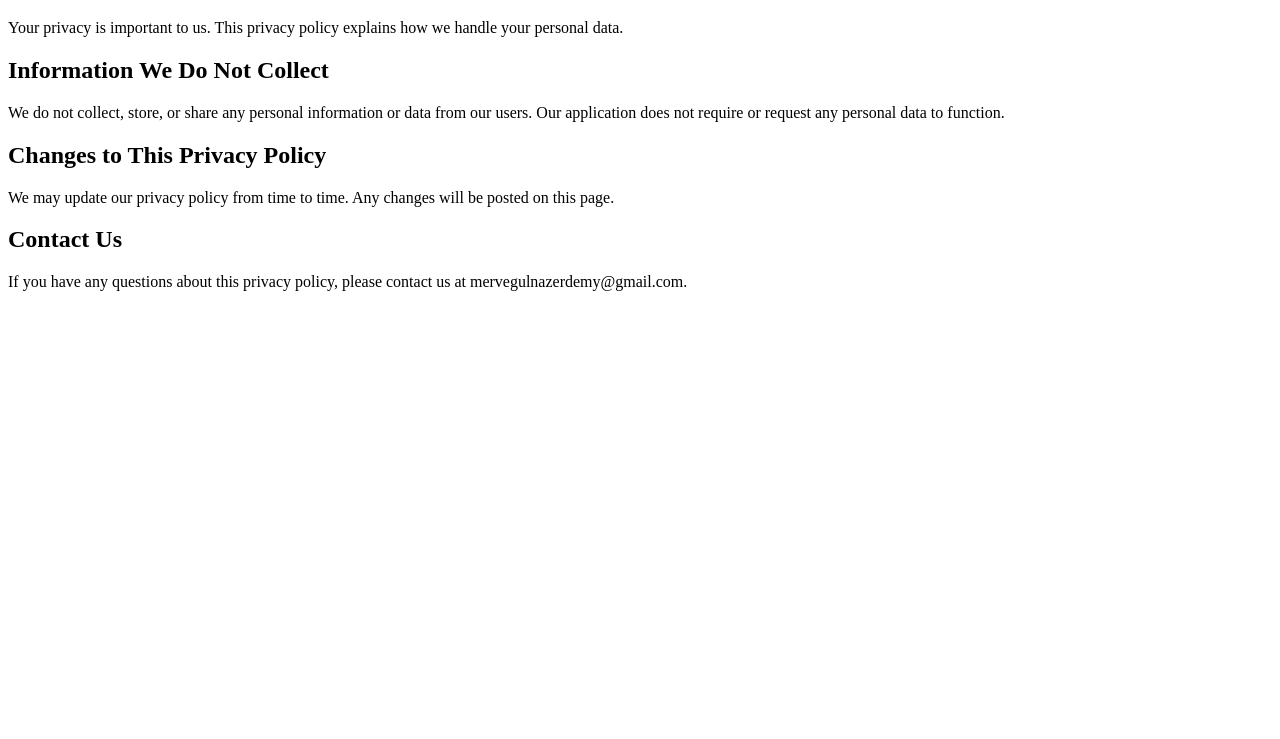
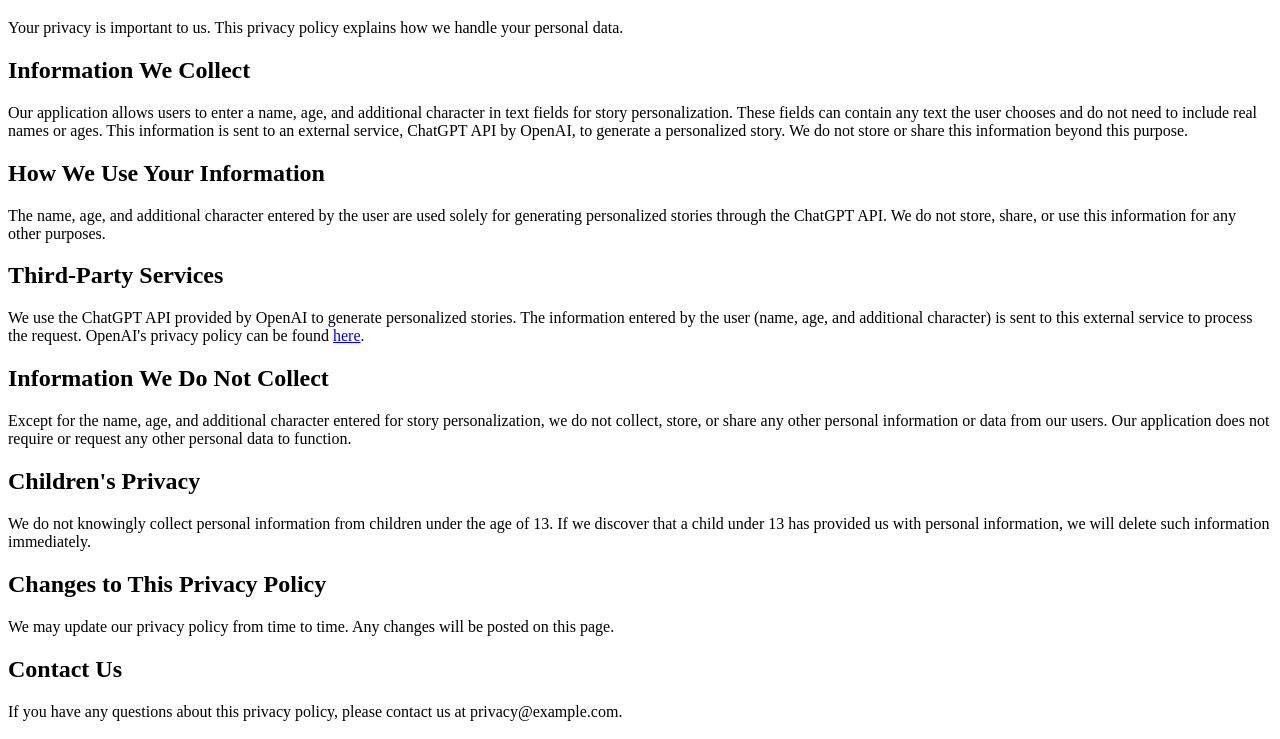
Before and after one commit to mervegulnazerdem/bedtime-sleep-story-generator, a plain HTML site: page privacy-policy.html in a window 1280 px wide. Shown: the part 61-800 px from the top of the page. Drawn offline with Linux system fonts and the light colour scheme.

Commit message:
Update privacy-policy.html

```diff
--- a/privacy-policy.html
+++ b/privacy-policy.html
@@ -8,13 +8,25 @@
     <h1>Privacy Policy</h1>
     <p>Your privacy is important to us. This privacy policy explains how we handle your personal data.</p>
 
+    <h2>Information We Collect</h2>
+    <p>Our application allows users to enter a name, age, and additional character in text fields for story personalization. These fields can contain any text the user chooses and do not need to include real names or ages. This information is sent to an external service, ChatGPT API by OpenAI, to generate a personalized story. We do not store or share this information beyond this purpose.</p>
+
+    <h2>How We Use Your Information</h2>
+    <p>The name, age, and additional character entered by the user are used solely for generating personalized stories through the ChatGPT API. We do not store, share, or use this information for any other purposes.</p>
+
+    <h2>Third-Party Services</h2>
+    <p>We use the ChatGPT API provided by OpenAI to generate personalized stories. The information entered by the user (name, age, and additional character) is sent to this external service to process the request. OpenAI's privacy policy can be found <a href="https://www.openai.com/privacy">here</a>.</p>
+
     <h2>Information We Do Not Collect</h2>
-    <p>We do not collect, store, or share any personal information or data from our users. Our application does not require or request any personal data to function.</p>
+    <p>Except for the name, age, and additional character entered for story personalization, we do not collect, store, or share any other personal information or data from our users. Our application does not require or request any other personal data to function.</p>
+
+    <h2>Children's Privacy</h2>
+    <p>We do not knowingly collect personal information from children under the age of 13. If we discover that a child under 13 has provided us with personal information, we will delete such information immediately.</p>
 
     <h2>Changes to This Privacy Policy</h2>
     <p>We may update our privacy policy from time to time. Any changes will be posted on this page.</p>
 
     <h2>Contact Us</h2>
-    <p>If you have any questions about this privacy policy, please contact us at mervegulnazerdemy@gmail.com.</p>
+    <p>If you have any questions about this privacy policy, please contact us at privacy@example.com.</p>
 </body>
 </html>
```
